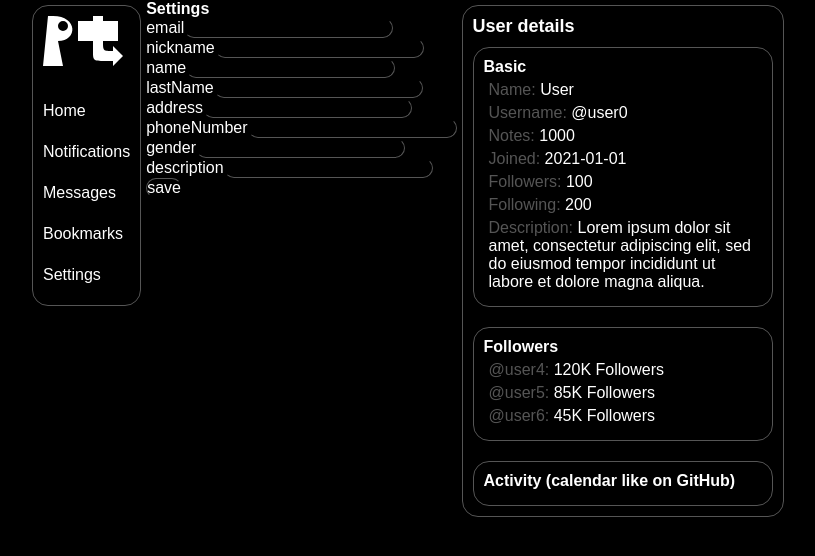
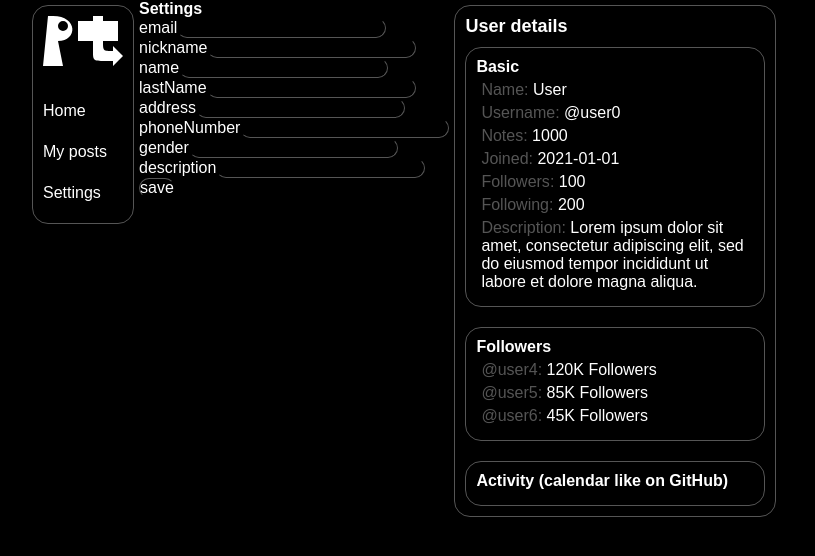
Before and after one commit to Ech0n/PrawieTwitter, a React (Vite) app in the folder client/: page /userSettings in a window 1280 px wide. Shown: the top 556 px of the page, without its empty margins (113-928 px from the left). Built offline with nearby package versions, Linux system fonts and the light colour scheme.

Commit message:
sidebar changed

```diff
--- a/client/src/components/Login.jsx
+++ b/client/src/components/Login.jsx
@@ -1,7 +1,22 @@
-import React from 'react'
+import React from "react";
+import logo from "../logo.svg";
+import "../login.css";
 
 export default function Login() {
   return (
-    <div>Login</div>
-  )
+    <div className="sign">
+      <img src={logo} alt="logo" className="logo" />
+      <div className="sign-panel">
+        <h1>Sign In</h1>
+        <form>
+          <input type="text" placeholder="Login" />
+          <input type="password" placeholder="Password" />
+          <input type="submit" value="Sign In" />
+        </form>
+        <p>
+          No account? <a href="/register">Sign up</a>
+        </p>
+      </div>
+    </div>
+  );
 }
--- a/client/src/components/Sidebar.jsx
+++ b/client/src/components/Sidebar.jsx
@@ -13,18 +13,8 @@ function Sidebar() {
           </Link>
         </li>
         <li>
-          <Link to="/notifications" className="link">
-            Notifications
-          </Link>
-        </li>
-        <li>
-          <Link to="/messages" className="link">
-            Messages
-          </Link>
-        </li>
-        <li>
-          <Link to="/bookmarks" className="link">
-            Bookmarks
+          <Link to="/posts" className="link">
+            My posts
           </Link>
         </li>
         <li>
```
Also changed, not shown: client/src/login.css (added).
